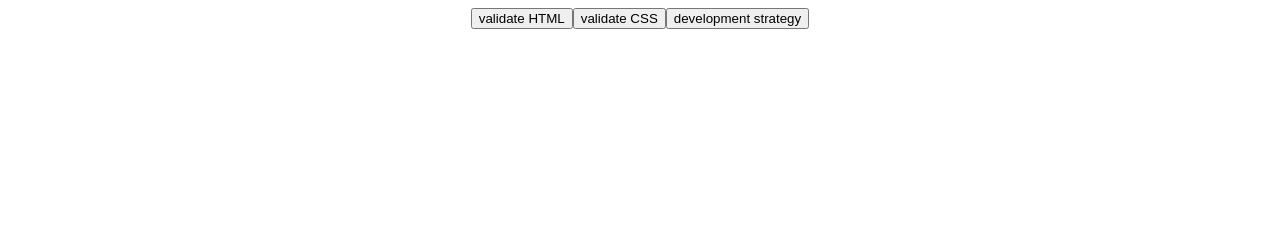
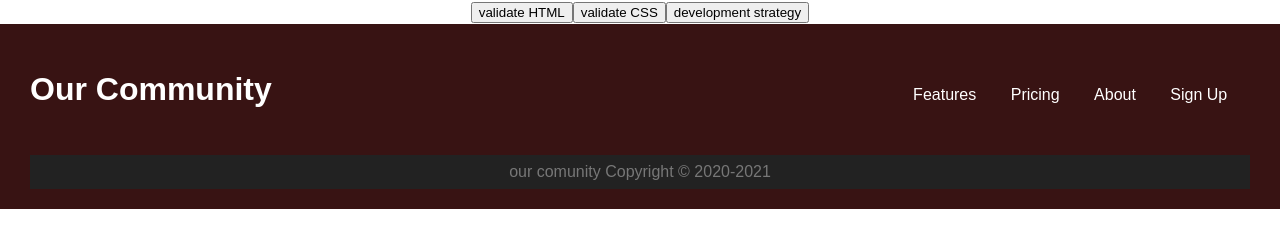
Before and after one commit to murvanessa/WebBranch, a plain HTML site: page index.html in a window 1280 px wide. Drawn offline with Linux system fonts and the light colour scheme.

Commit message:
complet header footer

```diff
--- /dev/null
+++ b/css/style.css
@@ -0,0 +1,67 @@
+
+*{
+    box-sizing: border-box;
+}
+
+html, body{
+    margin: 0;
+    padding: 0;
+    line-height: 1.5;
+    font-size: 16px;
+}
+
+body{
+    background: #FFF;
+    font-family: Arial, Helvetica, sans-serif;
+}
+
+/*  header */
+header{
+    background: rgb(56, 19, 19);
+    color: #FFF;
+    padding: 20px 30px;
+}
+
+#logo{
+    display: inline-block;
+    color: #FFF;
+    text-decoration: none;
+    width: 49%;
+}
+
+nav{
+    width: 50%;
+    display: inline-block;
+    text-align: right;
+}
+
+nav ul{
+    list-style: none;
+    margin: 0;
+}
+
+nav ul li {
+    display: inline-block;
+}
+
+nav ul li a{
+    color: #FFF;
+    text-decoration: none;
+    display: block;
+    padding: 10px 15px;
+    border-radius: 3px;
+    transition: 0.3s ease all;
+}
+
+nav ul li a:hover{
+    background: rgb(75, 79, 134);
+}
+
+  /* footer */
+footer{
+    background: #222;
+    color: #777;
+    padding:5px;
+    margin-top:20px;
+    text-align: center;
+}
--- a/index.html
+++ b/index.html
@@ -2,14 +2,42 @@
 <html>
 
 <head>
-  <title></title>
+  <title>Our community</title>
   <meta charset="utf-8">
+
+  <!-- attach our stylesheet -->
+  <link rel="stylesheet" href="css/style.css">
 
   <!-- Leave this here!  It renders the review buttons  -->
   <script src='./evaluation/init.js'></script>
 </head>
 
 <body>
+  <!-- header -->
+  <header>
+
+
+    <div class="headlogo">
+      <div id="logo">
+          <h1><span class="highlight">Our</span> Community</h1>
+      </div>
+      <nav>
+        <ul>
+            <li><a href="#">Features</a></li>
+            <li><a href="#">Pricing</a></li>
+            <li><a href="#">About</a></li>
+            <li><a href="#">Sign Up</a></li>
+        </ul>
+    </nav>
+    </div>
+
+    <!-- the footer -->
+    <footer>
+      <span>our comunity Copyright &copy; 2020-2021 </span>
+  </footer>
+
+
+</header>
 </body>
 
 </html>
```
